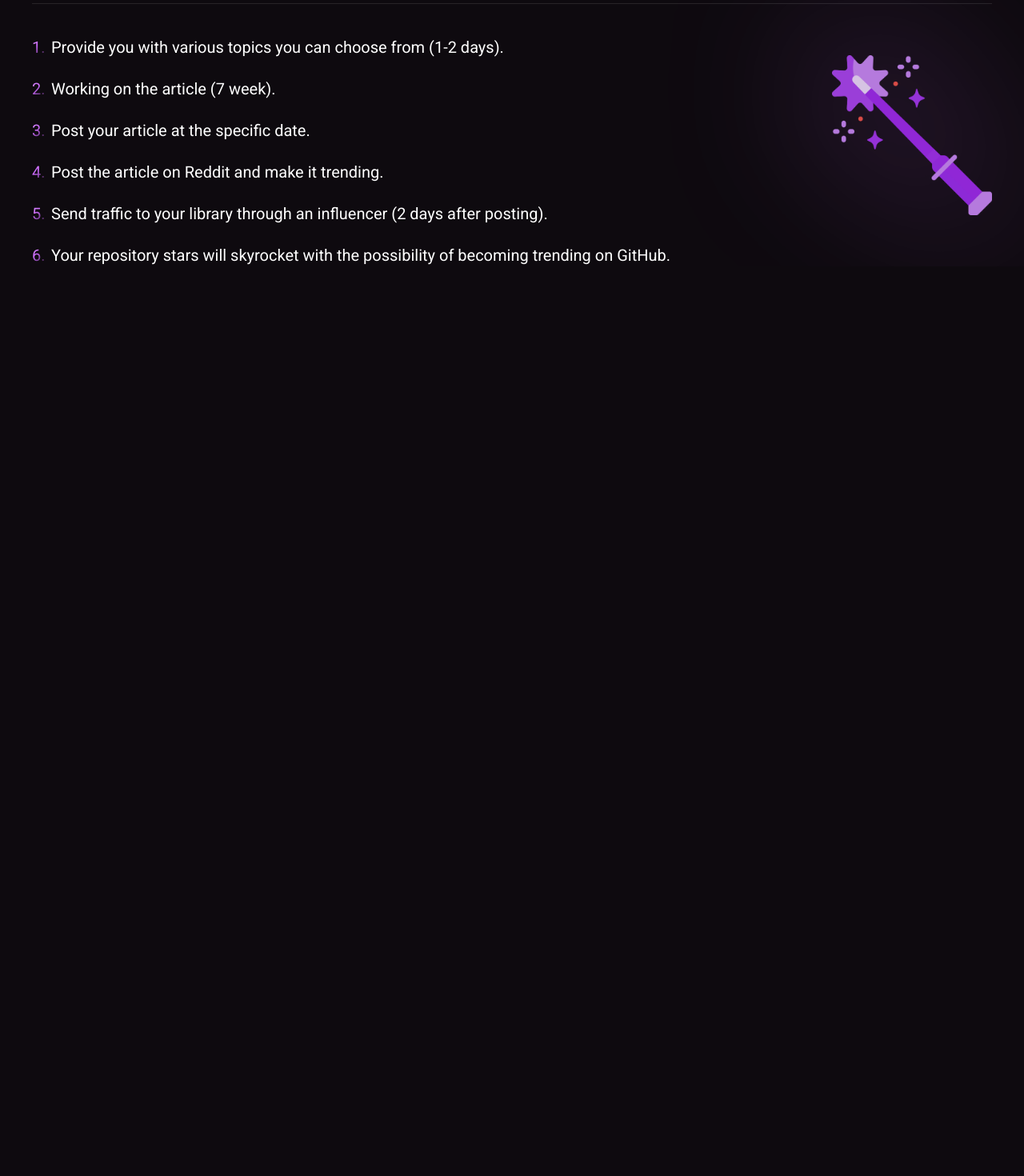
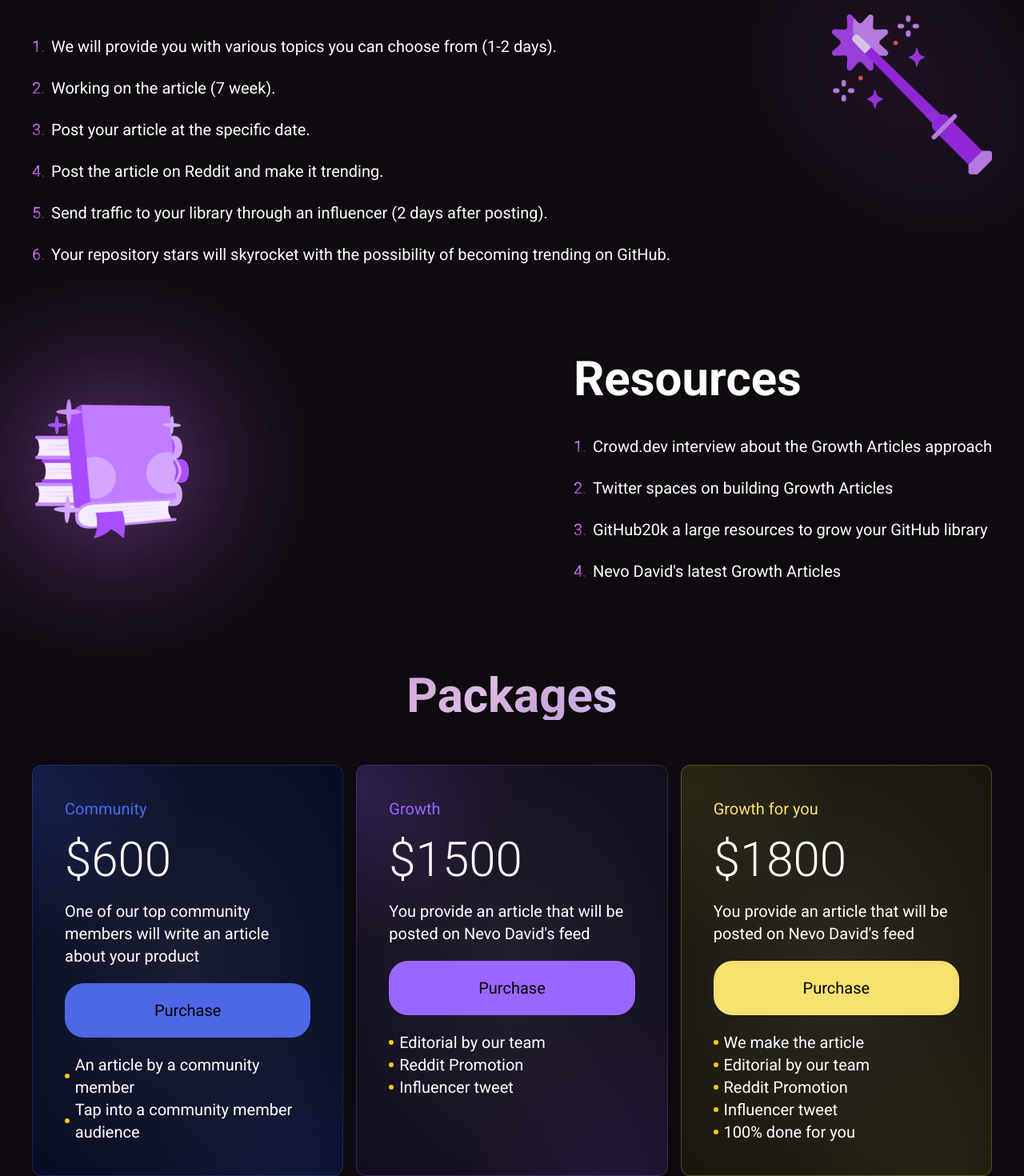
Before and after one commit to gamahsoft/growchief, a Next.js app: page / in a window 1280 px wide. Shown: the part 1258-2728 px from the top of the page at 80% size. Before the commit the page ends 1591 px from the top, so only its background shows below. Built offline with nearby package versions, Linux system fonts and the light colour scheme.

Commit message:
feat: packages

```diff
--- a/src/pages/index.tsx
+++ b/src/pages/index.tsx
@@ -7,7 +7,7 @@
 export default function Home() {
   return (
     <div className="mx-auto max-w-[1492px] px-10 flex flex-col w-full">
-      <div className="flex flex-col min-h-[100vh] w-full py-4 pb-16 overflow-hidden">
+      <div className="flex flex-col min-h-[100vh] w-full py-4 pb-16">
         <div className="flex">
           <p className="text-2xl flex-1">GrowChief</p>
           <StarComponent />
@@ -15,7 +15,10 @@
         <div className="flex flex-1 flex-col justify-center items-center mt-20">
           <div className="flex">
             <div>
-              <img src="/star-icon.svg" className="w-[50px] h-[50px] mr-5 max-sm:hidden" />
+              <img
+                src="/star-icon.svg"
+                className="w-[50px] h-[50px] mr-5 max-sm:hidden"
+              />
             </div>
             <h1
               className="text-center text-6xl max-sm:text-5xl font-bold text-transparent bg-clip-text"
@@ -27,7 +30,10 @@
               Grow your open-source library
             </h1>
             <div>
-              <img src="/star-icon.svg" className="w-[50px] h-[50px] ml-5 max-sm:hidden" />
+              <img
+                src="/star-icon.svg"
+                className="w-[50px] h-[50px] ml-5 max-sm:hidden"
+              />
             </div>
           </div>
           <h2 className="text-center mt-10 text-2xl max-sm:text-xl">
@@ -220,7 +226,6 @@
             </div>
           </div>
           <div className="flex w-full relative z-10">
-            <div className="absolute left-0 w-full bg-[#0E0A0F] h-[500px]" />
             <div className="flex flex-1">
               <div className="bg-before flex-1 text-center">
                 <p
@@ -232,7 +237,9 @@
                 >
                   4,658
                 </p>
-                <p className="font-light pl-2 mt-2 max-sm:text-sm">DEV.to Followers</p>
+                <p className="font-light pl-2 mt-2 max-sm:text-sm">
+                  DEV.to Followers
+                </p>
               </div>
               <div className="bg-before flex-1 text-center">
                 <p
@@ -244,7 +251,9 @@
                 >
                   12,212
                 </p>
-                <p className="font-light pl-2 mt-2 max-sm:text-sm">DEV.to Reactions</p>
+                <p className="font-light pl-2 mt-2 max-sm:text-sm">
+                  DEV.to Reactions
+                </p>
               </div>
               <div className="bg-before flex-1 text-center">
                 <p
@@ -256,7 +265,9 @@
                 >
                   794,153
                 </p>
-                <p className="font-light pl-2 mt-2 max-sm:text-sm">DEV.to post views</p>
+                <p className="font-light pl-2 mt-2 max-sm:text-sm">
+                  DEV.to post views
+                </p>
               </div>
             </div>
           </div>
@@ -272,19 +283,15 @@
         </div>
       </div>
       <div>
-        <h1
-          className="border-b border-[#ffffff]/10 pb-10 text-center text-6xl font-bold text-transparent bg-clip-text mt-10 relative z-20 max-sm:text-5xl"
-          style={{
-            backgroundImage:
-              "linear-gradient(120.9deg,hsla(0,0%,100%,0) 36.54%,hsla(0,0%,100%,.5) 47.09%,hsla(0,0%,100%,0) 56.65%),linear-gradient(84.79deg,#f4d0ff 27.33%,#ba7dc5 47.55%,#dcdfff 66.08%)",
-          }}
-        >
+        <div className="flex max-sm:flex-col mt-10">
+          <div className="flex-1">
+            <h1 className="text-6xl font-bold bg-clip-text mt-10 relative z-20 max-sm:text-5xl max-sm:text-center">
               The Process
             </h1>
-        <div className="flex max-sm:flex-col">
             <ol className="space-y-6 mt-10 flex-1">
               <li className="text-xl" data-number="1.">
-              Provide you with various topics you can choose from (1-2 days).
+                We will provide you with various topics you can choose from (1-2
+                days).
               </li>
               <li className="text-xl" data-number="2.">
                 Working on the article (7 week).
@@ -304,8 +311,106 @@
                 becoming trending on GitHub.
               </li>
             </ol>
+          </div>
           <div className="flex items-center justify-center max-sm:mt-10">
             <img className="w-[200px] wand" src="/magic-wand.png" />
+          </div>
+        </div>
+      </div>
+      <div>
+        <div className="flex max-sm:flex-col-reverse mt-28">
+          <div className="flex max-sm:justify-center items-center max-sm:mt-20 flex-1">
+            <img className="w-[200px] wand" src="/library.png" />
+          </div>
+          <div>
+            <h1 className="text-6xl font-bold bg-clip-text relative z-20 max-sm:text-5xl max-sm:text-center">
+              Resources
+            </h1>
+            <ol className="space-y-6 mt-10 flex-1">
+              <li className="text-xl" data-number="1.">
+                Crowd.dev interview about the Growth Articles approach
+              </li>
+              <li className="text-xl" data-number="2.">
+                Twitter spaces on building Growth Articles
+              </li>
+              <li className="text-xl" data-number="3.">
+                GitHub20k a large resources to grow your GitHub library
+              </li>
+              <li className="text-xl" data-number="4.">
+                Nevo David{"'"}s latest Growth Articles
+              </li>
+            </ol>
+          </div>
+        </div>
+      </div>
+      <div className="mt-28">
+        <h1
+          className="text-center text-6xl max-sm:text-5xl font-bold text-transparent bg-clip-text"
+          style={{
+            backgroundImage:
+              "linear-gradient(120.9deg,hsla(0,0%,100%,0) 36.54%,hsla(0,0%,100%,.5) 47.09%,hsla(0,0%,100%,0) 56.65%),linear-gradient(84.79deg,#f4d0ff 27.33%,#ba7dc5 47.55%,#dcdfff 66.08%)",
+          }}
+        >
+          Packages
+        </h1>
+        <div className="flex sm:space-x-4 max-sm:space-y-4 max-sm:flex-col">
+          <div
+              className="flex-1 text-xl mt-14 rounded-xl border border-[#4E67E5]/25 bg-[#080C23] p-10 w-full colorb"
+              style={{
+                backgroundImage:
+                    " radial-gradient(circle,rgba(77,102,229,.2) 0,transparent 70%),radial-gradient(circle,rgba(77,102,229,.1) 0,transparent 70%),radial-gradient(ellipse at center,hsla(0,0%,100%,.075) 0,transparent 100%)",
+              }}
+          >
+            <div className="text-[#4d66e5]">Community</div>
+            <div className="text-6xl my-5 font-light">$600</div>
+            <div>One of our top community members will write an article about your product</div>
+            <button className="my-5 w-full text-black p-5 max-sm:p-2 rounded-3xl bg-[#4E67E5] text-xl max-sm:text-lg hover:bg-[#8a9dfc] hover:drop-shadow-aura transition-all">
+              Purchase
+            </button>
+            <ul>
+              <li>An article by a community member</li>
+              <li>Tap into a community member audience</li>
+            </ul>
+          </div>
+          <div
+            className="flex-1 text-xl mt-14 rounded-xl border border-[#9966FF]/25 bg-[#120d1d] p-10 w-full colorb"
+            style={{
+              backgroundImage:
+                "radial-gradient(circle,rgba(150,102,255,.2) 0,transparent 70%),radial-gradient(circle,rgba(150,102,255,.1) 0,transparent 70%),radial-gradient(ellipse at center,hsla(0,0%,100%,.075) 0,transparent 100%)",
+            }}
+          >
+            <div className="text-[#9967FF]">Growth</div>
+            <div className="text-6xl my-5 font-light">$1500</div>
+            <div>You provide an article that will be posted on Nevo David{"'"}s feed</div>
+            <button className="my-5 w-full text-black p-5 max-sm:p-2 rounded-3xl bg-[#9966FF] text-xl max-sm:text-lg hover:bg-[#BB99FF] hover:drop-shadow-aura transition-all">
+              Purchase
+            </button>
+            <ul>
+              <li>Editorial by our team</li>
+              <li>Reddit Promotion</li>
+              <li>Influencer tweet</li>
+            </ul>
+          </div>
+          <div
+              className="flex-1 text-xl mt-14 rounded-xl border border-[#F7E16F]/25 bg-[#19170d] p-10 w-full colorb"
+              style={{
+                backgroundImage:
+                    "radial-gradient(circle,hsla(50,90%,70%,.075) 0,transparent 70%),radial-gradient(circle,hsla(50,90%,70%,.05) 0,transparent 70%),radial-gradient(ellipse at center,hsla(0,0%,100%,.075) 0,transparent 100%)",
+              }}
+          >
+            <div className="text-[#F7E16F]">Growth for you</div>
+            <div className="text-6xl my-5 font-light">$1800</div>
+            <div>You provide an article that will be posted on Nevo David{"'"}s feed</div>
+            <button className="my-5 w-full text-black p-5 max-sm:p-2 rounded-3xl bg-[#F7E16F] text-xl max-sm:text-lg hover:bg-[#fdf2bb] hover:drop-shadow-aura transition-all">
+              Purchase
+            </button>
+            <ul>
+              <li>We make the article</li>
+              <li>Editorial by our team</li>
+              <li>Reddit Promotion</li>
+              <li>Influencer tweet</li>
+              <li>100% done for you</li>
+            </ul>
           </div>
         </div>
       </div>
```
Also changed, not shown: public/library.png (added). Lines whose indentation alone changed are shown as unchanged.
